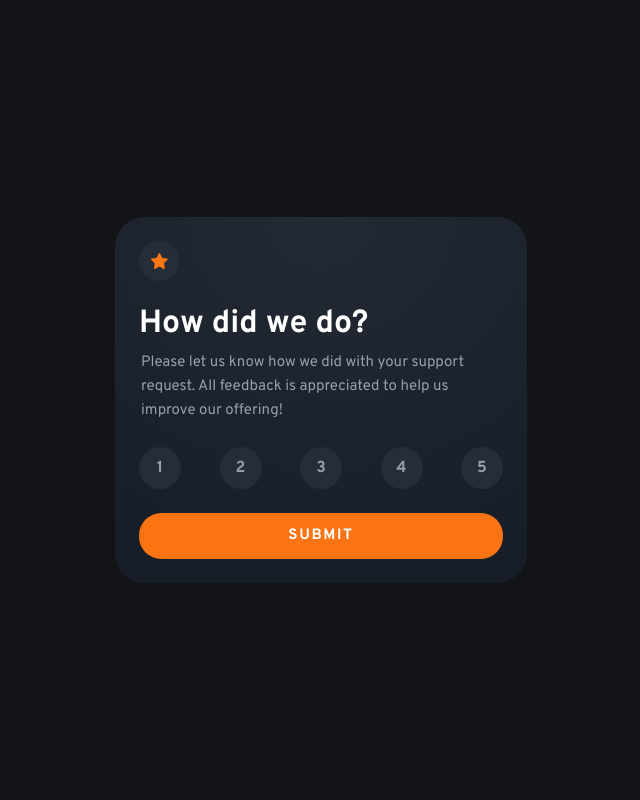
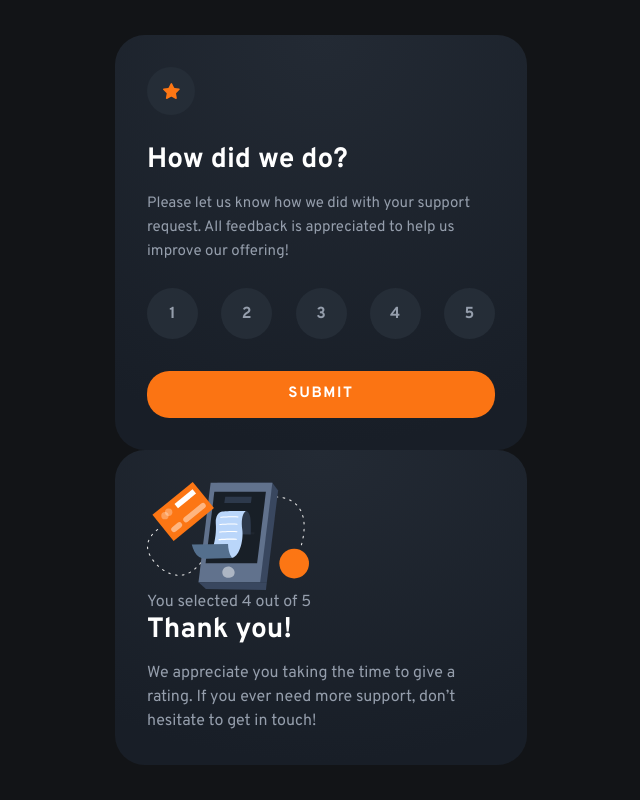
Before and after one commit to MattPahuta/interactive-rating-component, a plain HTML site: page index.html in a window 1280 px wide. Shown: the whole page, without its empty margins (319-959 px from the left). Drawn offline with Linux system fonts and the light colour scheme.

Commit message:
Update styles for desktop view

```diff
--- a/css/style.css
+++ b/css/style.css
@@ -95,11 +95,11 @@ body {
   color: var(--clr-light-gray);
 }
 
-form {
+/* form {
   display: flex;
   flex-direction: column;
   gap: 1.5rem;
-}
+} */
 
 /* Components and Utility Classes */
 .stacked {
@@ -116,6 +116,8 @@ form {
 }
 
 button.button {
+  width: 100%;
+
   border: none;
   background-color: transparent;
   padding: 0.75rem 6.75rem;
@@ -138,6 +140,7 @@ button.button {
 button.button:hover {
   background-color: var(--clr-white);
   color: var(--clr-orange);
+  transition: all 0.25s ease-in-out;
 }
 
 @media screen and (-ms-high-contrast: active) {
@@ -147,9 +150,9 @@ button.button:hover {
 }
 
 .rating-card {
-  display: flex;
+  /* display: flex;
   flex-direction: column;
-  align-items: flex-start;
+  align-items: flex-start; */
   max-width: 20.4375rem;
   padding: 1.5rem;
   background: var(--clr-gradient-black);
@@ -169,7 +172,8 @@ button.button:hover {
 
 .rating-card h1 {
   color: var(--clr-white);
-  margin-bottom: 0.5rem;
+  margin-bottom: 0.5em;
+  font-size: var(--fs-700);
   line-height: 1.2;
 }
 
@@ -181,11 +185,13 @@ button.button:hover {
 
 .rating-legend {
   margin-bottom: 1.5rem;
+  padding: 0;
   font-size: var(--fs-400);
   line-height: 1.6;
 }
 
 .selector-container {
+  margin-bottom: 1.5rem;
   display: flex;
   justify-content: space-between;
 }
@@ -203,6 +209,9 @@ input[type="radio"] {
   width: 2.625rem;
 }
 
+.selector-item {
+  font-size: var(--fs-400);
+}
 
 .selector-item:hover {
   color: var(--clr-white);
@@ -212,6 +221,7 @@ input[type="radio"] {
   cursor: pointer;
   background-color: var(--clr-orange);
   color: var(--clr-white);
+  transition: all 0.25s ease-in-out;
 }
 
 .selector-item_label {
@@ -227,16 +237,30 @@ input[type="radio"] {
 }
 
 
+@media (min-width: 600px) {
 
-
-
-
-.submit-btn {
-  width: 100%;
-}
-
-@media (min-width: 600px) {
   .rating-card {
+    padding: 2rem;
     max-width: 25.75rem;
   }
+
+  .icon-container {
+    margin-bottom: 1.85rem;
+    width: 3rem;
+    height: 3rem;
+  }
+
+  .selector-container{
+    margin-bottom: 2rem;
+  }
+
+  .selector-item {
+    font-size: 1rem;
+  }
+
+  input[type="radio"] {
+    height: 3.1875rem;
+    width: 3.1875rem;
+  }
+
 }
--- a/index.html
+++ b/index.html
@@ -56,6 +56,19 @@
         <button type="submit" class="button submit-btn">Submit</button>
       </form>
     </div>
+
+    <div class="rating-card">
+      <img src="./images/illustration-thank-you.svg" alt="">
+
+      <div class="rating-summary">
+        <p>You selected 4 out of 5</p>
+      </div>
+
+      <h1>Thank you!</h1>
+      <p>We appreciate you taking the time to give a rating. If you ever need more support,
+        don’t hesitate to get in touch!</p>
+    </div>
+
   </main>
   <!-- Rating state end -->
 
```
